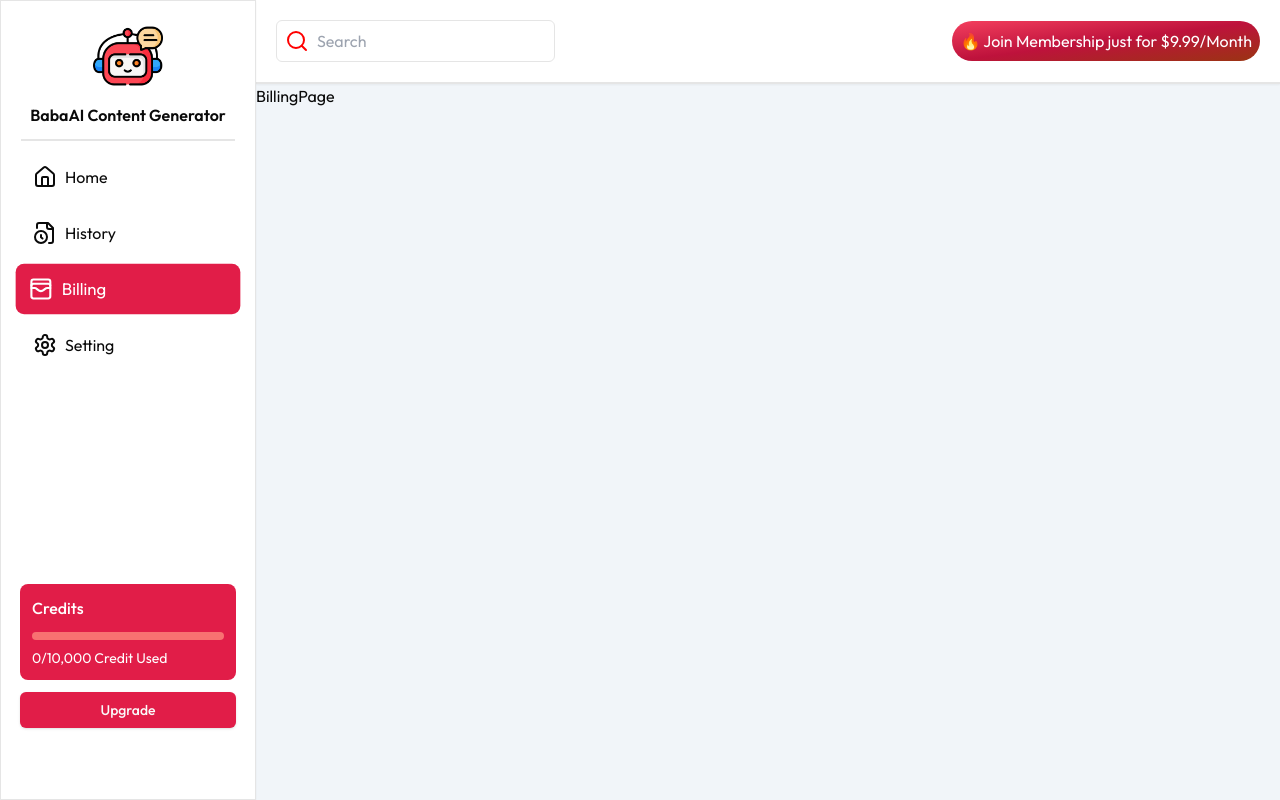
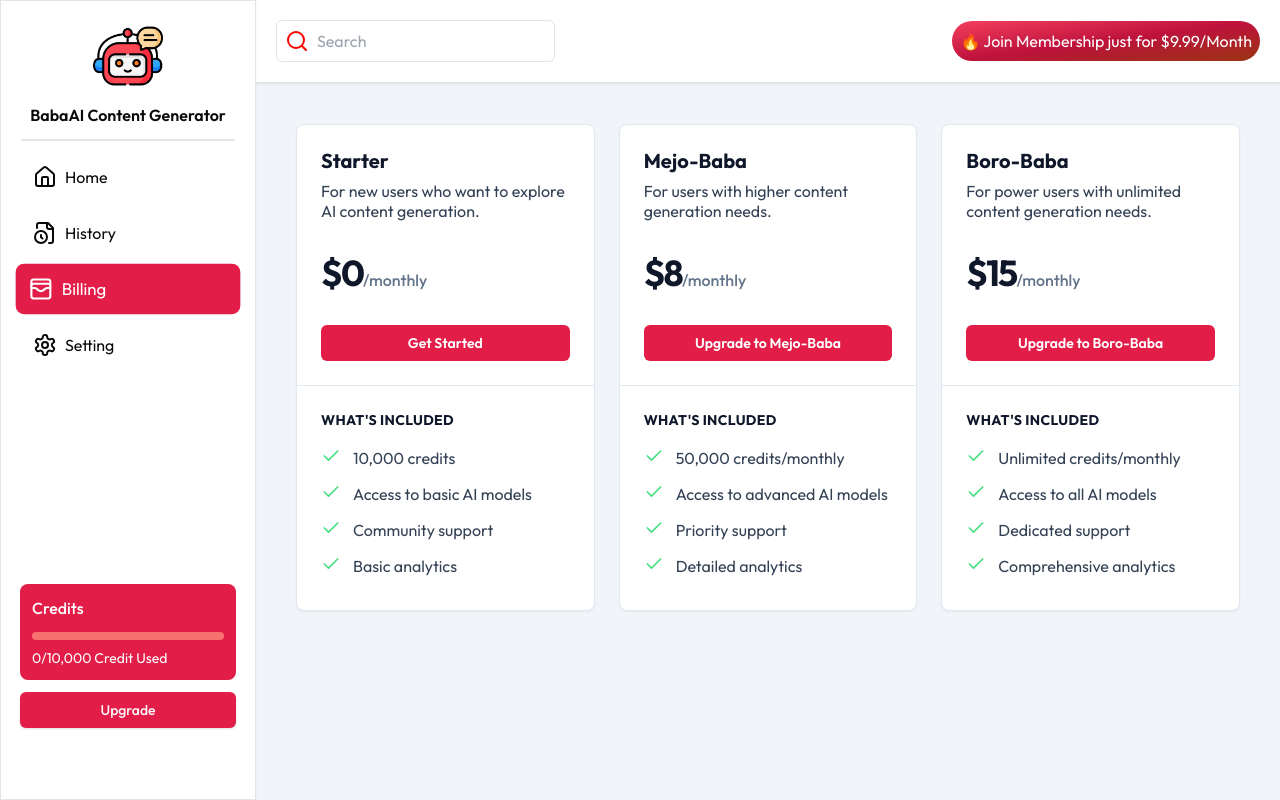
Before and after one commit to Sumonta056/BabaAI-Content-Generator, a Next.js app: page /dashboard/billing in a window 1280 px wide. Built offline with nearby package versions, Linux system fonts and the light colour scheme; no server answers.

Commit message:
add : complete billing page

```diff
--- /dev/null
+++ b/app/dashboard/billing/PlanCard.tsx
@@ -0,0 +1,46 @@
+import React from "react";
+import { Check } from "lucide-react";
+const PlanCard = ({
+  title,
+  description,
+  price,
+  features,
+  buttonText,
+  href,
+}: any) => (
+  <div className="border border-slate-200 rounded-lg shadow-sm divide-y divide-slate-200 bg-white">
+    <div className="p-6">
+      <h2 className="text-xl leading-6 font-bold text-slate-900">{title}</h2>
+      <p className="mt-2 text-base text-slate-700 leading-tight">
+        {description}
+      </p>
+      <p className="mt-8">
+        <span className="text-4xl font-bold text-slate-900 tracking-tighter">
+          {price}
+        </span>
+        <span className="text-base font-medium text-slate-500">/monthly</span>
+      </p>
+      <a
+        href={href}
+        className="mt-8 block w-full bg-rose-600 rounded-md py-2 text-sm font-semibold text-white text-center"
+      >
+        {buttonText}
+      </a>
+    </div>
+    <div className="pt-6 pb-8 px-6">
+      <h3 className="text-sm font-bold text-slate-900 tracking-wide uppercase">
+        What's included
+      </h3>
+      <ul role="list" className="mt-4 space-y-3">
+        {features.map((feature: any, index: any) => (
+          <li key={index} className="flex space-x-3">
+            <Check className="flex-shrink-0 h-5 w-5 text-green-400" />
+            <span className="text-base text-slate-700">{feature}</span>
+          </li>
+        ))}
+      </ul>
+    </div>
+  </div>
+);
+
+export default PlanCard;
--- a/app/dashboard/billing/page.tsx
+++ b/app/dashboard/billing/page.tsx
@@ -1,9 +1,58 @@
-import React from 'react'
+import React from "react";
+import PlanCard from "./PlanCard";
 
 const BillingPage = () => {
+  const plans = [
+    {
+      title: "Starter",
+      description: "For new users who want to explore AI content generation.",
+      price: "$0",
+      features: [
+        "10,000 credits",
+        "Access to basic AI models",
+        "Community support",
+        "Basic analytics",
+      ],
+      buttonText: "Get Started",
+      href: "/dashboard",
+    },
+    {
+      title: "Mejo-Baba",
+      description: "For users with higher content generation needs.",
+      price: "$8",
+      features: [
+        "50,000 credits/monthly",
+        "Access to advanced AI models",
+        "Priority support",
+        "Detailed analytics",
+      ],
+      buttonText: "Upgrade to Mejo-Baba",
+      href: "/dashboard/billing/working",
+    },
+    {
+      title: "Boro-Baba",
+      description: "For power users with unlimited content generation needs.",
+      price: "$15",
+      features: [
+        "Unlimited credits/monthly",
+        "Access to all AI models",
+        "Dedicated support",
+        "Comprehensive analytics",
+      ],
+      buttonText: "Upgrade to Boro-Baba",
+      href: "/dashboard/billing/working",
+    },
+  ];
+
   return (
-    <div>BillingPage</div>
-  )
-}
+    <div className="sm:flex sm:flex-col sm:align-center p-10">
+      <div className="sm:grid sm:grid-cols-3 sm:gap-6 md:max-w-5xl md:mx-auto xl:grid-cols-3">
+        {plans.map((plan, index) => (
+          <PlanCard key={index} {...plan} />
+        ))}
+      </div>
+    </div>
+  );
+};
 
-export default BillingPage
+export default BillingPage;
--- /dev/null
+++ b/app/dashboard/billing/working/page.tsx
@@ -0,0 +1,28 @@
+"use client"
+import { useRouter } from "next/navigation";
+import React from "react";
+
+const Working = () => {
+  const router = useRouter();
+  return (
+    <div className="fixed inset-0 flex items-center justify-center z-50">
+      <div className="bg-white p-6 rounded-lg shadow-lg max-w-sm w-full">
+        <h2 className="text-xl font-semibold mb-4">Feature Under Development</h2>
+        <p className="mb-4">
+          This feature is currently under development. Please check back later
+          for updates.
+        </p>
+        <button
+          className="bg-rose-500 text-white px-4 py-2 rounded hover:bg-rose-600"
+          onClick={() => {
+            router.push("/dashboard");
+          }}
+        >
+          Go to Dashboard
+        </button>
+      </div>
+    </div>
+  );
+};
+
+export default Working;
```
